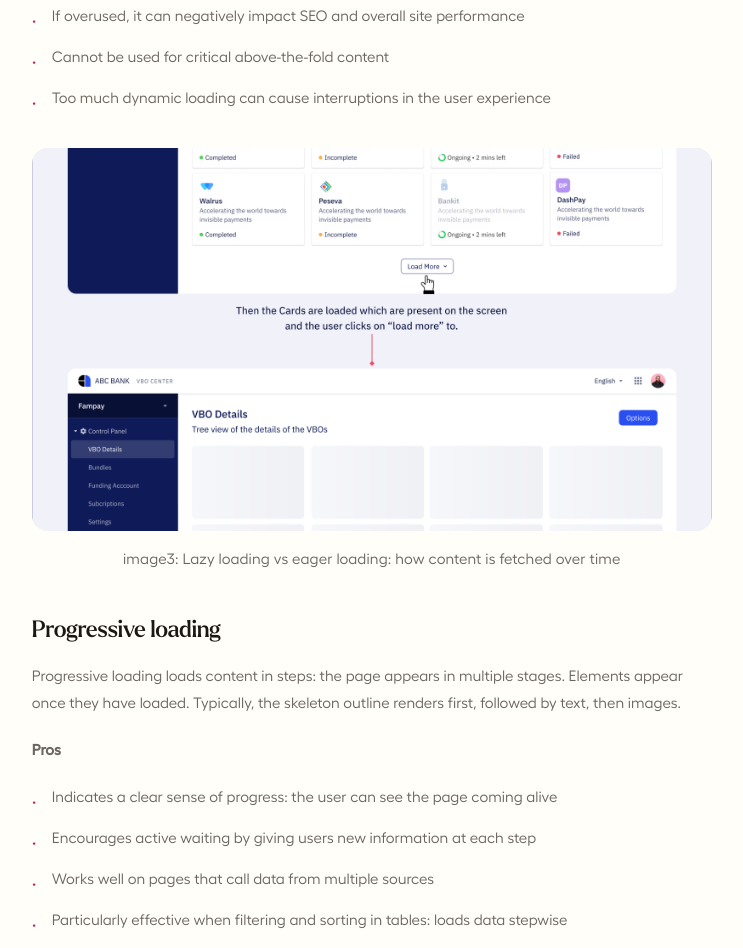
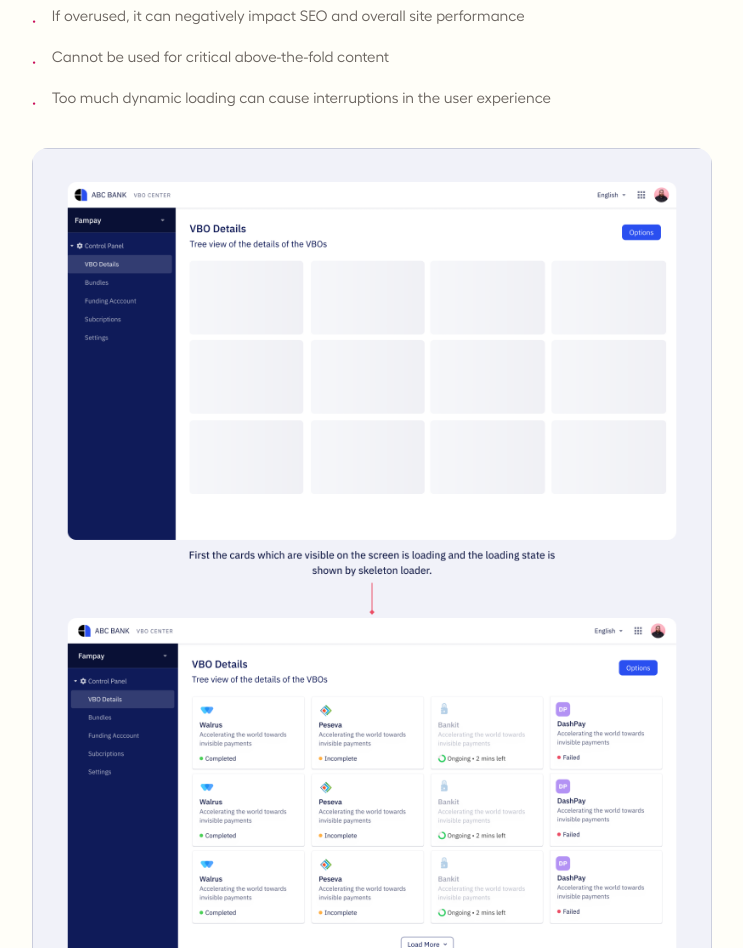
Before and after one commit to mokshajaiswal/moksha-writes, a plain HTML site: page loading-patterns.html in a window 1280 px wide. Shown: the part 3759-4707 px from the top of the page, without its empty margins (361-1104 px from the left). Drawn offline with Linux system fonts and the light colour scheme; a web font is replaced by a local one.

Commit message:
Fix cropping for Image3.png by allowing natural height

```diff
--- a/loading-patterns.html
+++ b/loading-patterns.html
@@ -163,7 +163,7 @@
 
         <!-- Image placeholder -->
         <div class="post-img-block" id="image3">
-          <img src="assets/Image3.png" alt="Lazy loading vs eager loading" class="post-img post-img--wide" style="object-fit: cover;">
+          <img src="assets/Image3.png" alt="Lazy loading vs eager loading" class="post-img post-img--full">
           <p class="post-caption">image3: Lazy loading vs eager loading: how content is fetched over time</p>
         </div>
 
--- a/post.css
+++ b/post.css
@@ -322,6 +322,11 @@ body.post-page {
   background: linear-gradient(135deg, #F5EDCC 0%, #DDE8F5 100%);
 }
 
+.post-img--full {
+  aspect-ratio: auto;
+  height: auto;
+}
+
 .post-img--portrait {
   aspect-ratio: 4 / 3;
   background: linear-gradient(135deg, #DDF0E4 0%, #F5EEE6 100%);
```
